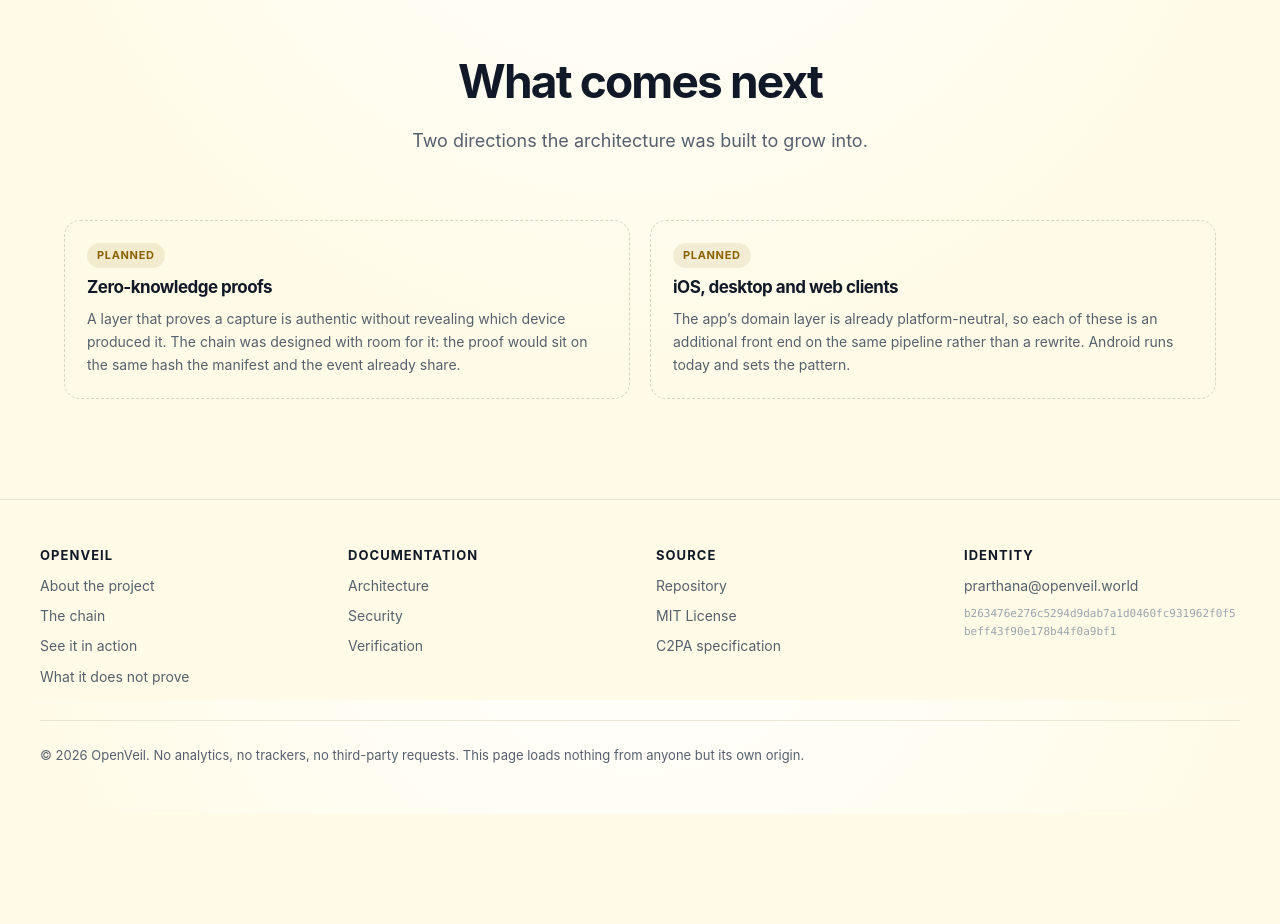
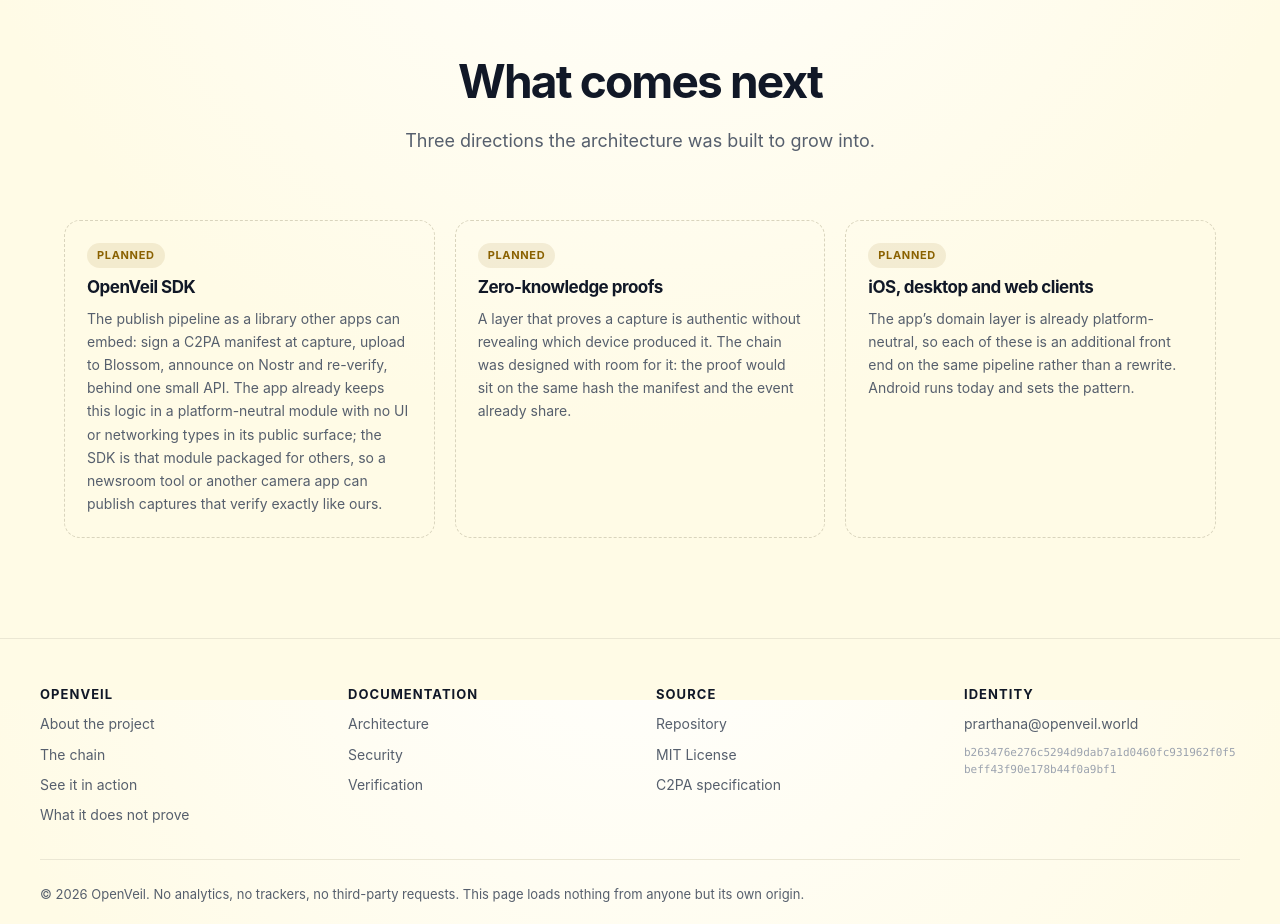
Before and after one commit to PrarthanaPurohit/OpenVeil-Frontend, a React (Vite) app: page / in a window 1280 px wide. Shown: the part 8900-9824 px from the top of the page. Before the commit the page ends 9714 px from the top, so only its background shows below. Built offline with nearby package versions, Linux system fonts and the light colour scheme.

Commit message:
Add SDK to roadmap

```diff
--- a/src/components/Roadmap.jsx
+++ b/src/components/Roadmap.jsx
@@ -1,4 +1,9 @@
 const items = [
+  {
+    title: 'OpenVeil SDK',
+    desc:
+      'The publish pipeline as a library other apps can embed: sign a C2PA manifest at capture, upload to Blossom, announce on Nostr and re-verify, behind one small API. The app already keeps this logic in a platform-neutral module with no UI or networking types in its public surface; the SDK is that module packaged for others, so a newsroom tool or another camera app can publish captures that verify exactly like ours.'
+  },
   {
     title: 'Zero-knowledge proofs',
     desc:
@@ -17,7 +22,7 @@
       <div className="fade-in delay-2">
         <h2 className="section-title text-center">What comes next</h2>
         <p className="section-subtitle text-center">
-          Two directions the architecture was built to grow into.
+          Three directions the architecture was built to grow into.
         </p>
 
         <div className="roadmap-grid">
```
Also changed, not shown: 1 other file (tests, documents, lock files or other folders).
